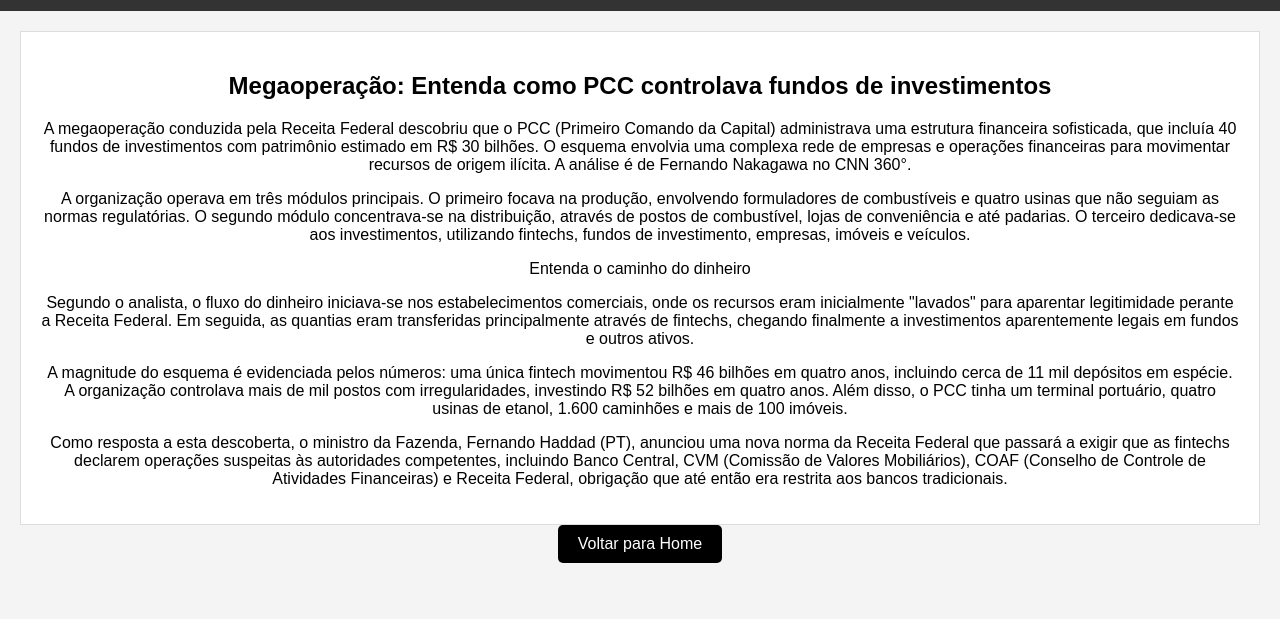
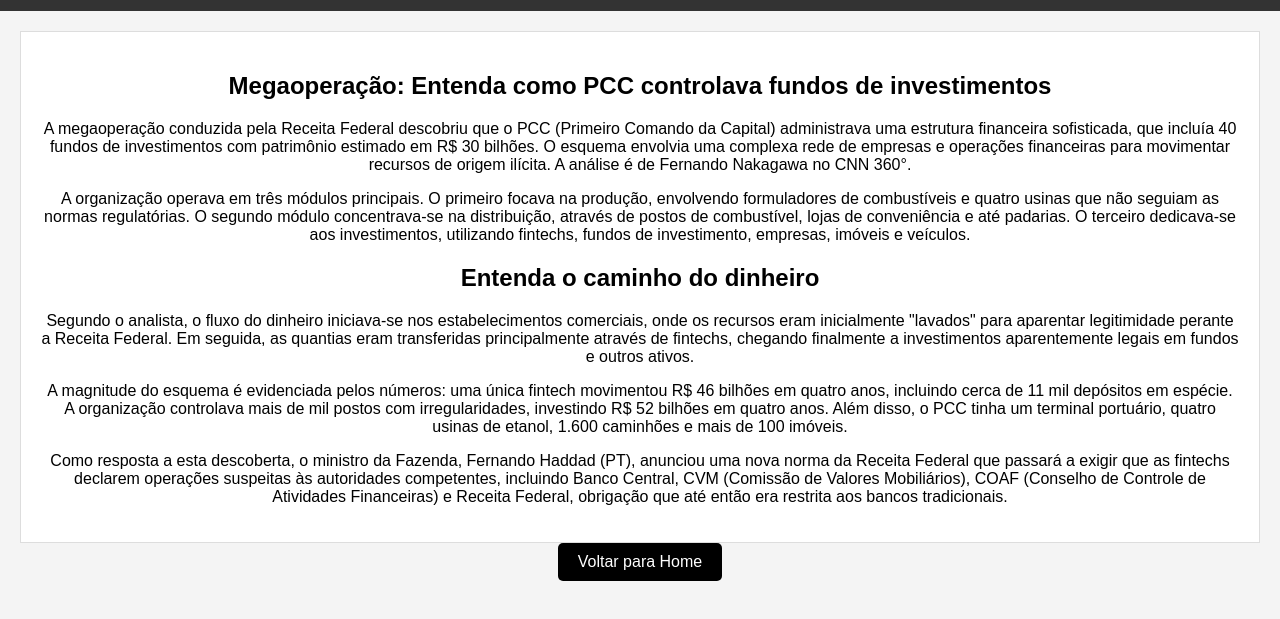
Before and after one commit to lucasadwork/htmlAtt, a plain HTML site: page noticia4.html in a window 1280 px wide. Shown: the part 89-708 px from the top of the page. Drawn offline with Linux system fonts and the light colour scheme.

Commit message:
Update noticia4.html

```diff
--- a/noticia4.html
+++ b/noticia4.html
@@ -52,7 +52,7 @@
             <h2>Megaoperação: Entenda como PCC controlava fundos de investimentos</h2>
             <p>A megaoperação conduzida pela Receita Federal descobriu que o PCC (Primeiro Comando da Capital) administrava uma estrutura financeira sofisticada, que incluía 40 fundos de investimentos com patrimônio estimado em R$ 30 bilhões. O esquema envolvia uma complexa rede de empresas e operações financeiras para movimentar recursos de origem ilícita. A análise é de Fernando Nakagawa no CNN 360°.</p>
             <p>A organização operava em três módulos principais. O primeiro focava na produção, envolvendo formuladores de combustíveis e quatro usinas que não seguiam as normas regulatórias. O segundo módulo concentrava-se na distribuição, através de postos de combustível, lojas de conveniência e até padarias. O terceiro dedicava-se aos investimentos, utilizando fintechs, fundos de investimento, empresas, imóveis e veículos.</p>
-            <p>Entenda o caminho do dinheiro</p>
+            <h2>Entenda o caminho do dinheiro</h2>
             <p>Segundo o analista, o fluxo do dinheiro iniciava-se nos estabelecimentos comerciais, onde os recursos eram inicialmente "lavados" para aparentar legitimidade perante a Receita Federal. Em seguida, as quantias eram transferidas principalmente através de fintechs, chegando finalmente a investimentos aparentemente legais em fundos e outros ativos.</p>
             <p>A magnitude do esquema é evidenciada pelos números: uma única fintech movimentou R$ 46 bilhões em quatro anos, incluindo cerca de 11 mil depósitos em espécie. A organização controlava mais de mil postos com irregularidades, investindo R$ 52 bilhões em quatro anos. Além disso, o PCC tinha um terminal portuário, quatro usinas de etanol, 1.600 caminhões e mais de 100 imóveis.</p>
             <p>Como resposta a esta descoberta, o ministro da Fazenda, Fernando Haddad (PT), anunciou uma nova norma da Receita Federal que passará a exigir que as fintechs declarem operações suspeitas às autoridades competentes, incluindo Banco Central, CVM (Comissão de Valores Mobiliários), COAF (Conselho de Controle de Atividades Financeiras) e Receita Federal, obrigação que até então era restrita aos bancos tradicionais.</p>
@@ -60,4 +60,5 @@
         <a href="index.html" class="home-button">Voltar para Home</a>
     </div>
 </body>
+
 </html>
```
